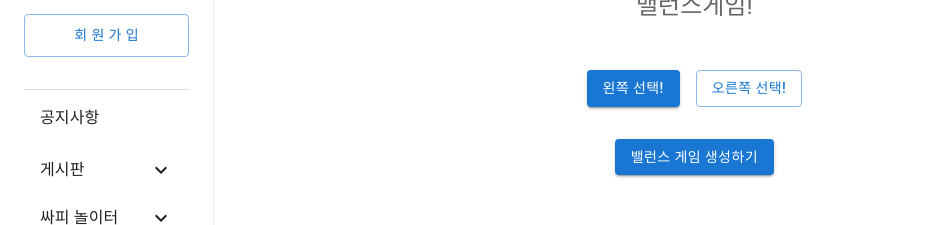
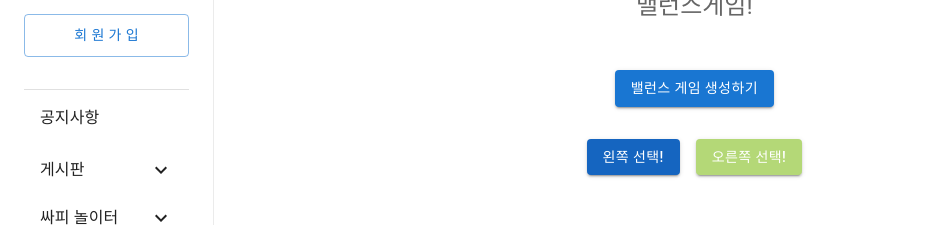
Before and after one commit to Eonyong/ssayeon, a React (Create React App) app in the folder frontend/: page /balance/list in a window 1280 px wide. Shown: the part 151-376 px from the top of the page, without its empty margins (0-949 px from the left). Built offline with nearby package versions, Linux system fonts and the light colour scheme; no server answers.

Commit message:
:sparkle: feat: layout

```diff
--- a/frontend/src/components/main/balance/Balance.js
+++ b/frontend/src/components/main/balance/Balance.js
@@ -32,7 +32,7 @@ function Balance({balanceId, dir,ratio,setRatio, description}){
     },[ratio])
 
     return(
-        <Card
+        <Card elevation={4}
             sx={{
                 height:
                 flag && dir === "LEFT" ? (localRatio["left_ratio"] > 0 ? `${localRatio["left_ratio"]}%` : '40%') :
@@ -40,17 +40,13 @@ function Balance({balanceId, dir,ratio,setRatio, description}){
                 backgroundColor:
                 flag && dir === "LEFT" ? '#1565c0' :
                 flag && dir === "RIGHT" ? '#b4d877' : null,
-            }}
+                padding:0
+            }} onClick={onClick}
         >
             <CardContent sx={{ padding:0 }}>
-                <Button
-                    size='large' sx={{ display:'flex', flexWrap:'wrap', padding:0 }}
-                    onClick={onClick}
-                >
-                    <Typography color='black' variant='caption'>{description}</Typography>
-                    {flag && dir === "LEFT" ? <Typography color='black'>{localRatio["left_ratio"].toFixed(2)}%</Typography>  : null}
-                    {flag && dir === "RIGHT" ? <Typography color='black'>{localRatio["right_ratio"].toFixed(2)}%</Typography> : null}
-                </Button>
+                <Typography color='black' variant='caption'>{description}</Typography>
+                {flag && dir === "LEFT" ? <Typography color='black'>{localRatio["left_ratio"].toFixed(2)}%</Typography>  : null}
+                {flag && dir === "RIGHT" ? <Typography color='black'>{localRatio["right_ratio"].toFixed(2)}%</Typography> : null}
             </CardContent>
         </Card>
     )
--- a/frontend/src/components/main/balance/BalanceList.js
+++ b/frontend/src/components/main/balance/BalanceList.js
@@ -28,7 +28,7 @@ const BalanceList = (props) => {
     },[list])
 
     return (
-        <Container>
+        <Container sx={{ padding:0 }}>
             <CssBaseline />
                 {/* Hero unit */}
                 <Box
@@ -54,8 +54,11 @@ const BalanceList = (props) => {
                             spacing={2}
                             justifyContent="center"
                         >
-                            <Button variant="contained">왼쪽 선택!</Button>
-                            <Button variant="outlined">오른쪽 선택!</Button>
+                            <Link to={`/balance/create`} style={{ textDecoration:'auto' }}>
+                                <Button variant="contained">
+                                    밸런스 게임 생성하기
+                                </Button>
+                            </Link>
                         </Stack>
                         <Stack
                             sx={{ pt: 4 }}
@@ -63,9 +66,8 @@ const BalanceList = (props) => {
                             spacing={2}
                             justifyContent="center"
                         >
-                            <Link to={`/balance/create`}>
-                                <Button variant="contained">밸런스 게임 생성하기</Button>
-                            </Link>
+                            <Button variant="contained" sx={{ backgroundColor: '#1565c0' }} >왼쪽 선택!</Button>
+                            <Button variant="contained" sx={{ backgroundColor: '#b4d877' }}>오른쪽 선택!</Button>
                         </Stack>
                     </Container>
                 </Box>
```
